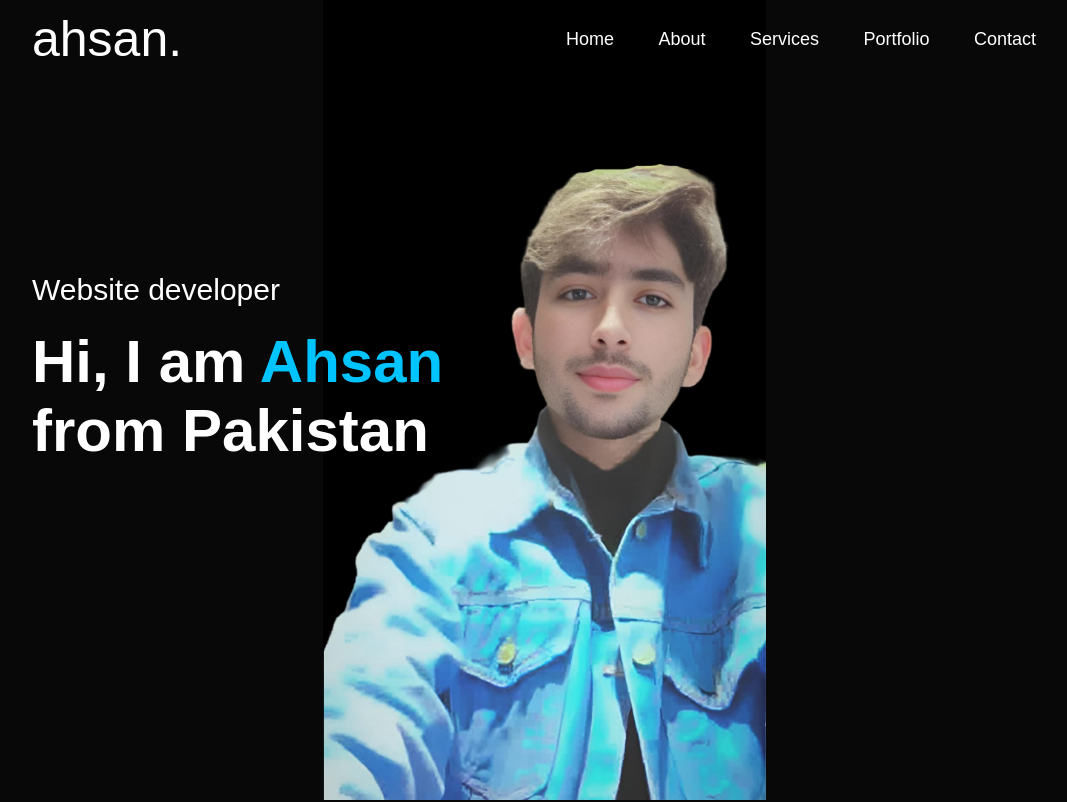
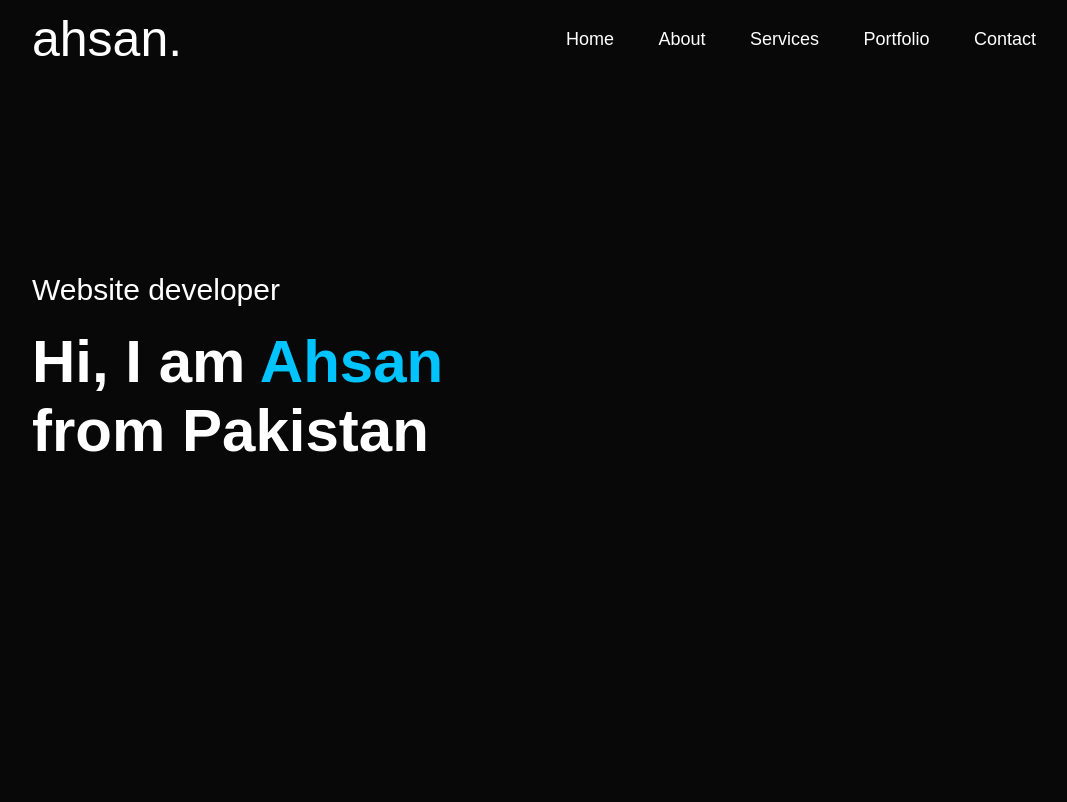
Before and after one commit to Ahsan-Asim/Ahsan_Portfolio, a plain HTML site: page index.html in a window 1280 px wide. Shown: the top 802 px of the page, without its empty margins (96-1163 px from the left). Drawn offline with Linux system fonts and the light colour scheme.

Commit message:
Update styles.css

```diff
--- a/styles.css
+++ b/styles.css
@@ -17,8 +17,8 @@ body {
 #header {
   width: 100%;
   height: 100vh;
-  background-image: url(images/i.png);
-  background-size: contain; /* or use 'cover' or '100% 100%' depending on your preference */
+/*   background-image: url(images/i.png);
+  background-size: contain; /* or use 'cover' or '100% 100%' depending on your preference */ */
   background-position: center;
   background-repeat: no-repeat; /* to prevent the image from repeating */
 }
```
